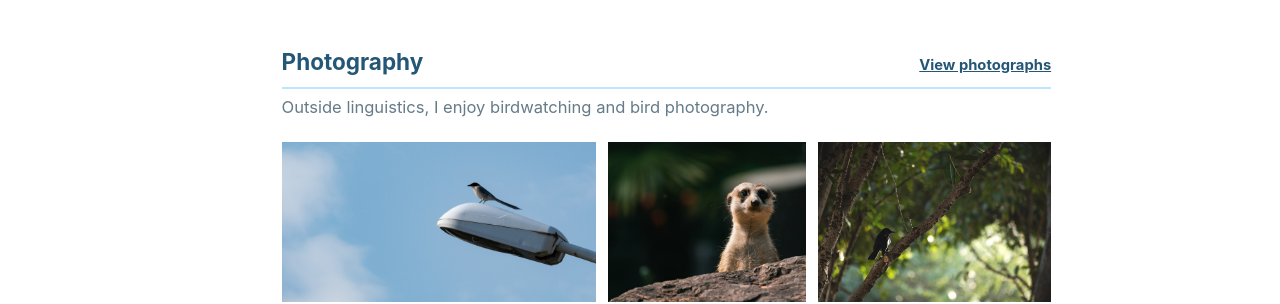
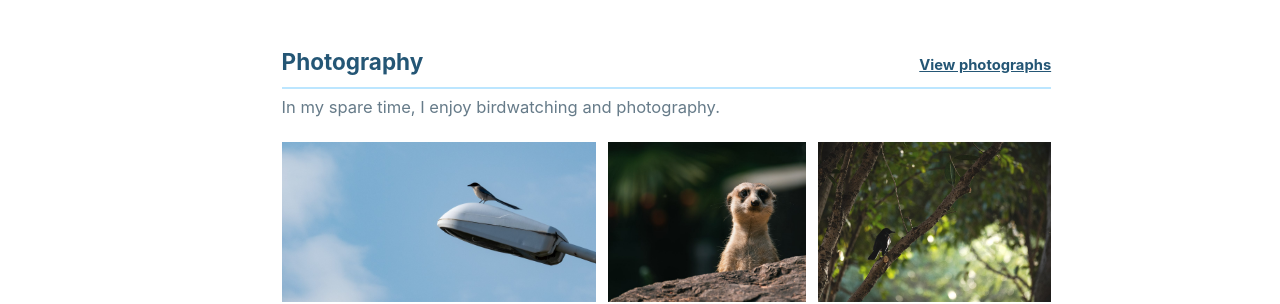
Before and after one commit to weijiachen0910/weijiachen0910.github.io, a Jekyll site: the page built from _pages/about.md, in a window 1280 px wide and 1134 px high. Shown: the part 640-944 px from the top of the window. Built offline with Jekyll 4.4.1, drawn with Linux system fonts in a browser that asks for light colours; a style sheet for code colours, icons or effects is not loaded.

Commit message:
Refine photography introduction

```diff
--- a/_pages/about.md
+++ b/_pages/about.md
@@ -24,7 +24,7 @@ Department of Chinese Language and Literature, Nanjing University<br>
 
 <section class="photo-preview-section">
   <h2>Photography <a href="/visual-notes/">View photographs</a></h2>
-  <p>Outside linguistics, I enjoy birdwatching and bird photography.</p>
+  <p>In my spare time, I enjoy birdwatching and photography.</p>
   <div class="photo-preview-grid" aria-label="Photography preview">
     <a href="/visual-notes/" aria-label="View photography"><img src="/images/photography/01-sky-bird.jpg" alt="A bird perched on a streetlight against a pale blue sky" loading="lazy"></a>
     <a href="/visual-notes/" aria-label="View photography"><img src="/images/photography/04-meerkat.jpg" alt="A meerkat looking over a rock in sunlight" loading="lazy"></a>
```
Also changed, not shown: _pages/visual-notes.md (+1 -1 lines).
